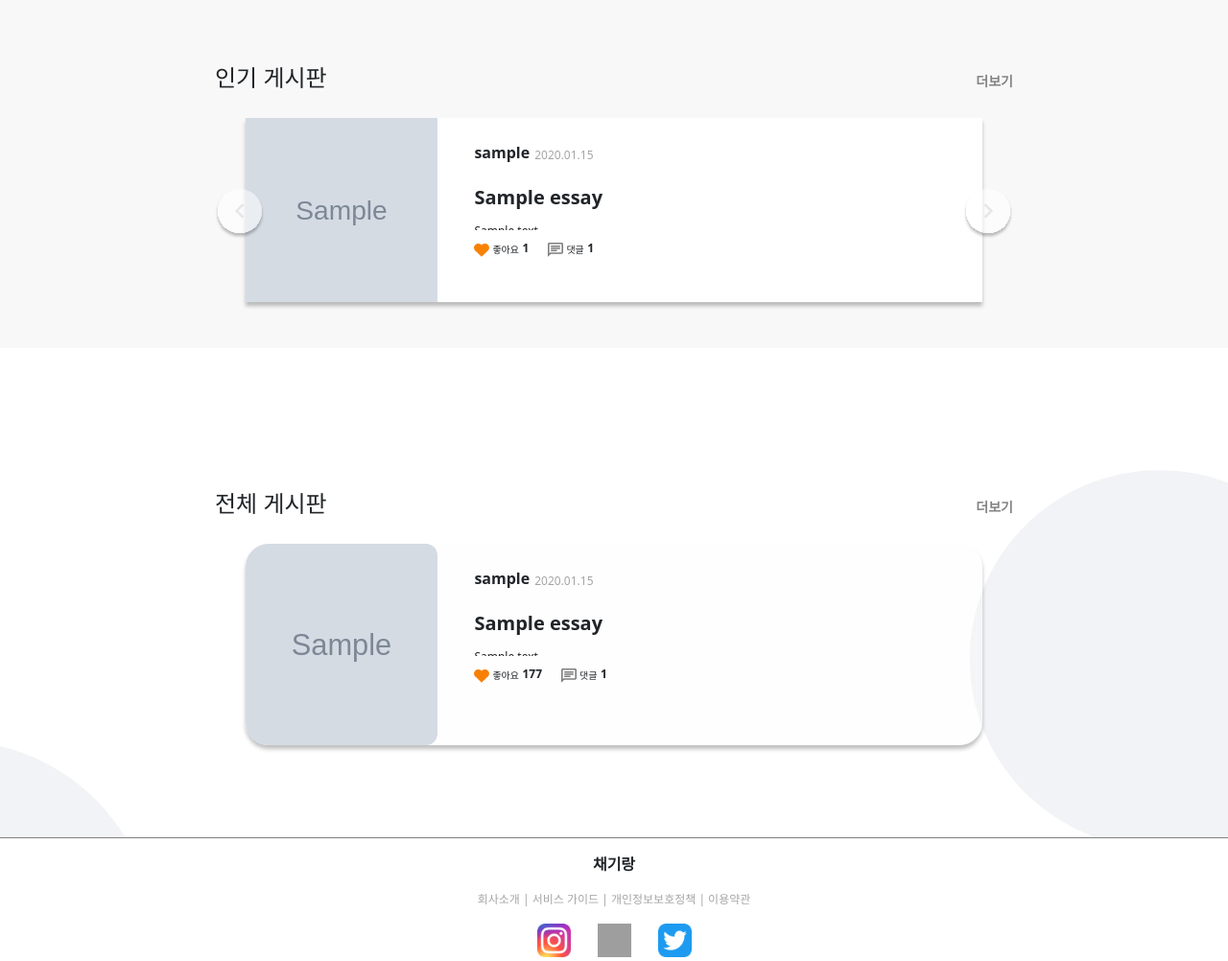
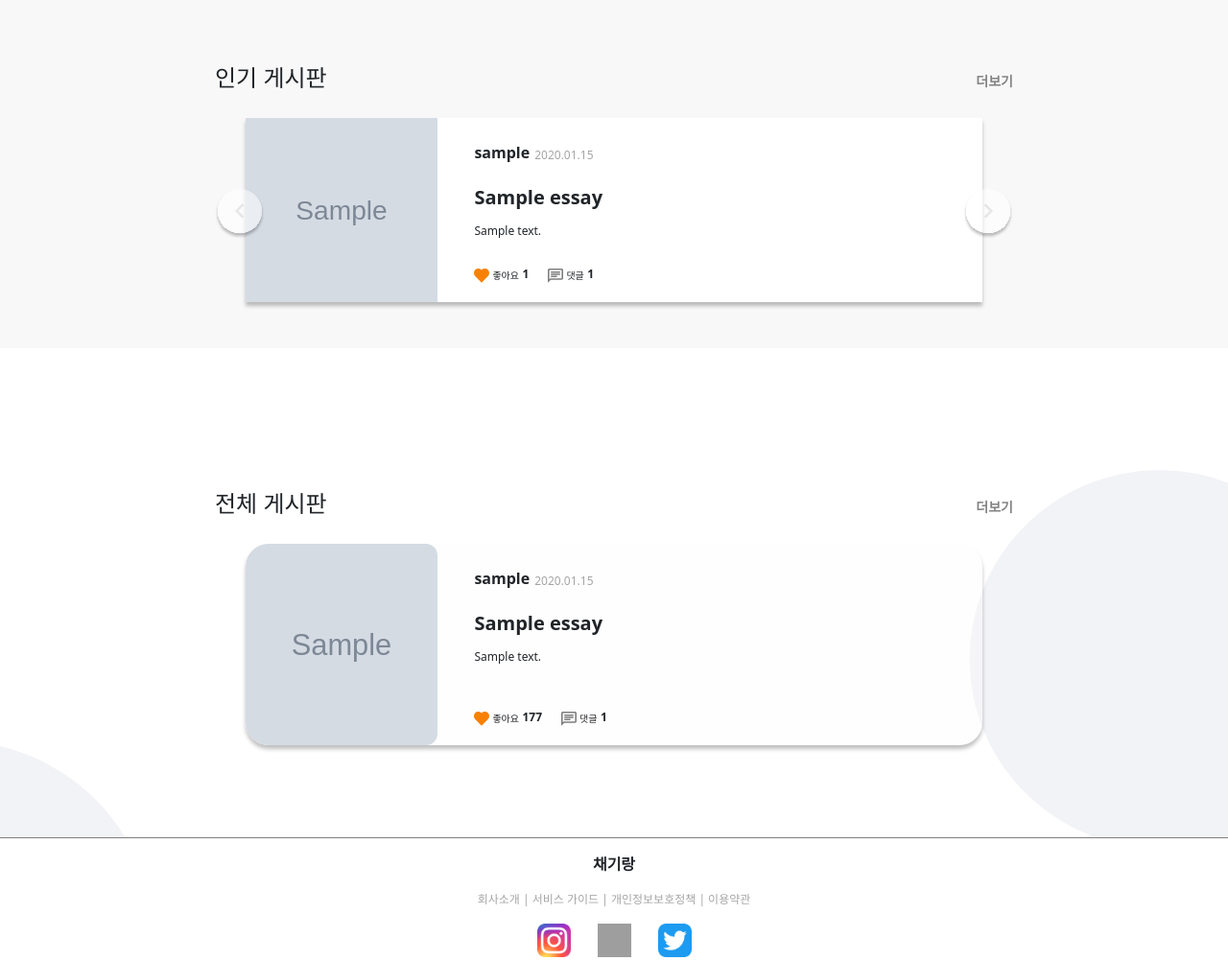
Before and after one commit to WithChaegi/withchaegi-BE, a Django app: page /community/main in a window 1280 px wide. Shown: the part 720-1722 px from the top of the page at 96% size. Run offline with Django 4.2, Linux system fonts and the light colour scheme; a user stored in the database is signed in; tables that the repository leaves empty hold one stand-in row (values such as "Sample post"); grey boxes marked "Sample" are stand-in pictures; grey boxes are pictures that could not be loaded.

Commit message:
작성하기 수정 완료

```diff
--- a/withChaegi-Project/static/css/community-main.css
+++ b/withChaegi-Project/static/css/community-main.css
@@ -159,7 +159,6 @@ body{
     border-radius: 12px;
 }
 .divBestOneBook > div{
-    flex-grow: 1;
     display: flex;
     flex-direction: column;
     padding: 0 3vw 20px 3vw;
@@ -202,7 +201,6 @@ body{
     border-radius: 12px;
 }
 .divOneBook > div{
-    flex-grow: 1;
     display: flex;
     flex-direction: column;
     padding: 0 3vw 20px 3vw;
@@ -226,6 +224,7 @@ body{
     margin-left: 5px;
 }
 #title{
+    min-width: 370px;
     font-size: 2rem;
     font-weight: 700;
     margin-bottom: 1.4vh;
@@ -234,13 +233,13 @@ body{
     word-break:break-all;
 }
 #content{
-    max-height: 1vh;
+    min-width: 370px;
+    flex-grow: 1;
     font-size: 1.2rem;
     font-weight: 400;
     margin-bottom: 10px;
-    overflow: hidden;
-    text-overflow: ellipsis;
-    white-space: nowrap;
+    white-space: normal;
+    word-break: break-all;
 }
 
 #divLikeReply{
--- a/withChaegi-Project/templates/essays/essay_form.html
+++ b/withChaegi-Project/templates/essays/essay_form.html
@@ -5,7 +5,7 @@
         <!-- {% csrf_token %} -->
 
 <!DOCTYPE html>
-<html lang="en">
+<html lang="ko">
 <head>
     <meta charset="UTF-8">
     <meta name="viewport" content="width=device-width, initial-scale=1.0">
@@ -24,7 +24,7 @@
             <div id="title">내가 직접 원하는 독서클럽을 구성해볼까요?</div>
     </section>
 
-    <div id="sec2">
+    <section id="sec2">
 
         <div id="title-box">
             <div class="divLeft">감상문 제목</div>
```
Lines whose indentation alone changed are shown as unchanged.
